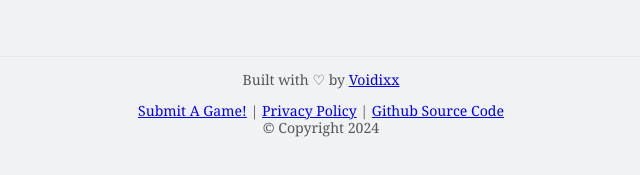
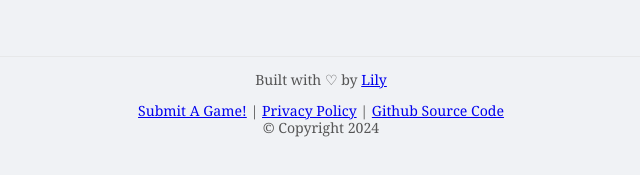
Before and after one commit to Voidixx/Random-Games-Web, a plain HTML site: page Index.html in a window 1280 px wide. Shown: the part 633-808 px from the top of the page, 319-959 px from the left. Drawn offline with nearby package versions, Linux system fonts and the light colour scheme; a small style sheet from the web is missing.

Commit message:
Update Index.html

```diff
--- a/Index.html
+++ b/Index.html
@@ -302,7 +302,7 @@ footer::before {
   <p class="copy">
     Built with &#x2661; by
     <a href="https://github.com/Voidixx" target="_blank"
-      >Voidixx</a
+      >Lily</a
     >
   </p>
   <p>
```
